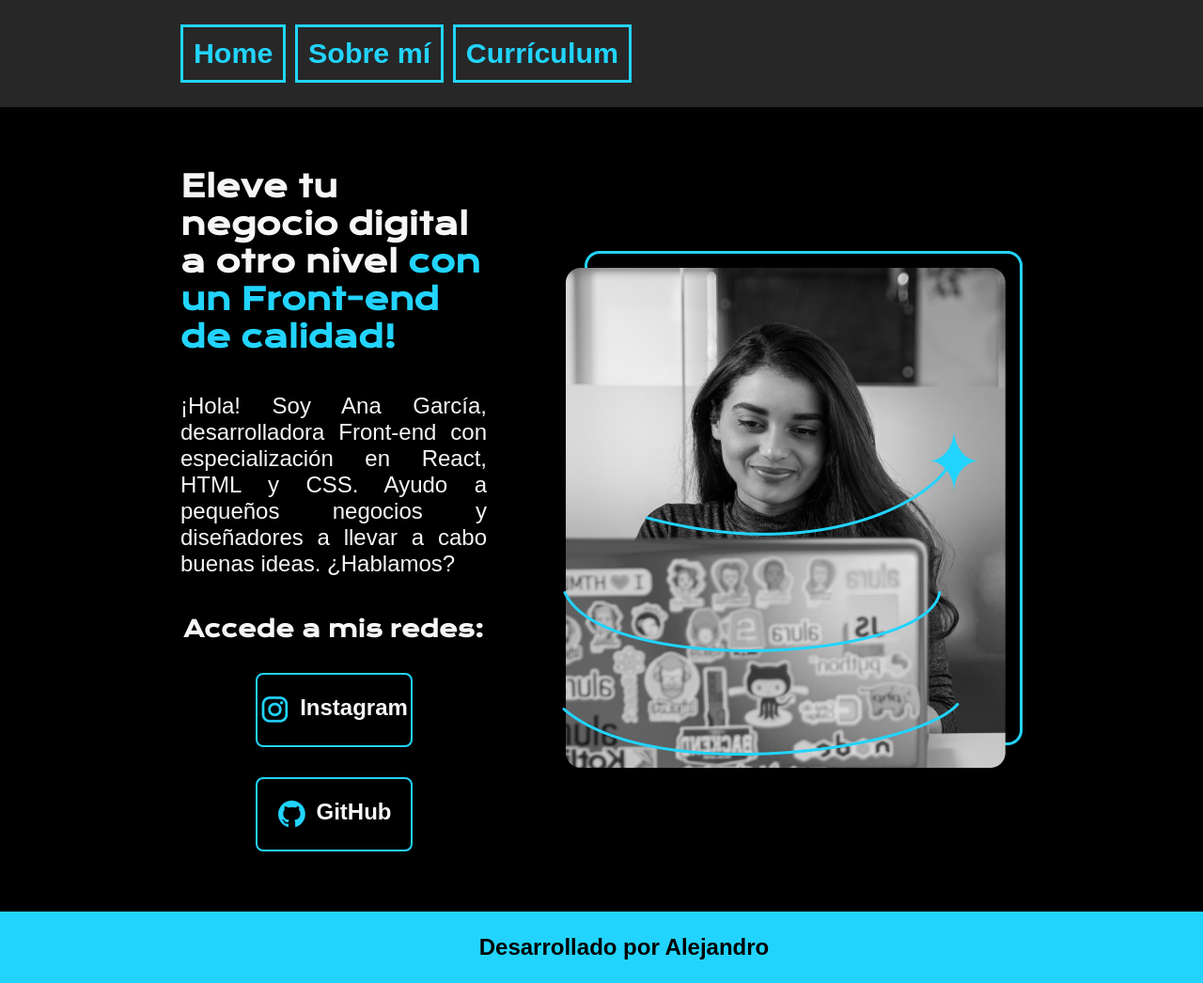
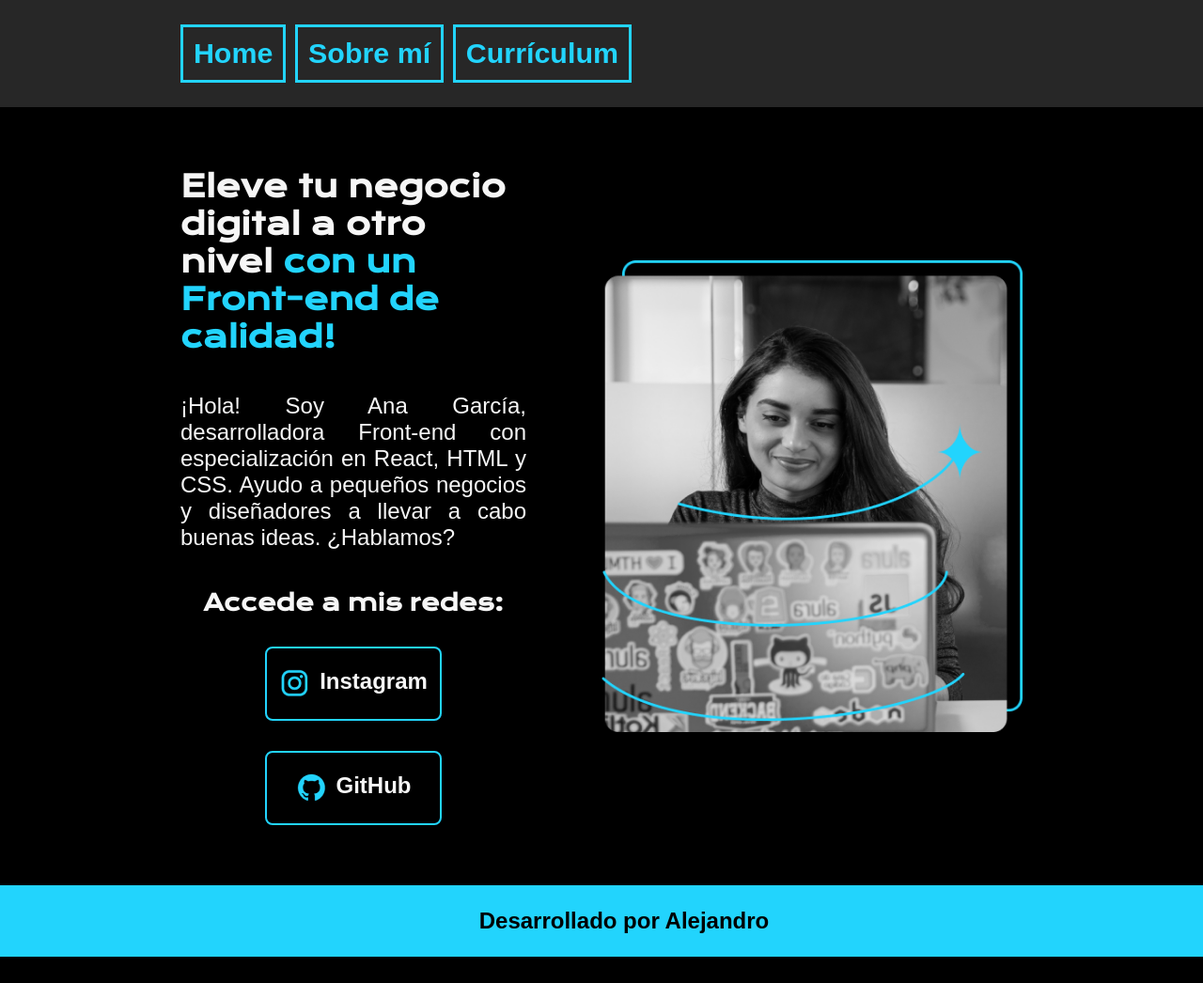
Before and after one commit to lalejosn/html_css_in_portafolio, a plain HTML site: page index.html in a window 1280 px wide. Shown: the top 1046 px of the page at 94% size. After the commit the page ends 1018 px from the top, so only its background shows below. Drawn offline with nearby package versions, Linux system fonts and the light colour scheme.

Commit message:
Add files via upload

```diff
--- a/index.html
+++ b/index.html
@@ -21,8 +21,8 @@
         <section class="presentacion__contenido">
             <h1 class="presentacion__contenido__titulo">
                 Eleve tu negocio digital a otro nivel
-                <strong class="titulo-destaque">con un Front-end de calidad!
-                </strong></h1>
+                <strong class="titulo-destaque">con un Front-end de calidad!</strong>
+                </h1>
                 <p class="presentacion__contenido__texto">¡Hola! Soy Ana García, desarrolladora Front-end con
                     especialización en React, HTML y CSS. Ayudo a pequeños
                     negocios y diseñadores a llevar a cabo buenas ideas.
@@ -32,14 +32,14 @@
                 <div class="presentacion_enlaces">
                     <h2 class="presentacion_enlaces_subtitulo"> Accede a mis redes: </h2>
                     <a class="presentacion_enlaces_link" href="https://instagram.com/">
-                        <img src="./assets/instagram.png" alt="Logo de instagram">
+                        <img src="./assets/instagram.png" alt="Logo de instagram" alt="Logo de Iistagram">
                         Instagram </a>
                     <a class="presentacion_enlaces_link" href="https://github.com/">
-                        <img class="presentacion_imagen" src="./assets/github.png" alt="Logo de instagram"> GitHub</a>
+                        <img class="presentacion_imagen" src="./assets/github.png" alt="Logo de github"> GitHub</a>
 
                 </div>
         </section>
-            <img src="./assets/Imagem.png" alt="Foto de Ana García desarrolando un proyecto">
+            <img class="presentacion__imagen" src="./assets/Imagem.png" alt="Foto de Ana García desarrolando un proyecto web">
     </main>
     <footer class="footer">
         <p>Desarrollado por Alejandro</p>
--- a/style/style.css
+++ b/style/style.css
@@ -96,7 +96,7 @@ body{
     display: flex;
     justify-content: center;
     gap: 10px;
-    border: 2px, solid var(--color-terciario);
+    border: 2px solid var(--color-terciario);
     width: 50%;
     text-align: center;
     border-radius: 8px;
@@ -151,9 +151,8 @@ body{
     .presentacion__contenido {
         width: auto;
     }
-
     .presentacion__imagen {
-    width: 100%;
-    height: auto;
+        width: 100%;
+        height: auto;
     }
 }
```
Also changed, not shown: about.html (+1 -1 lines), curriculum.html (+1 -1 lines).
